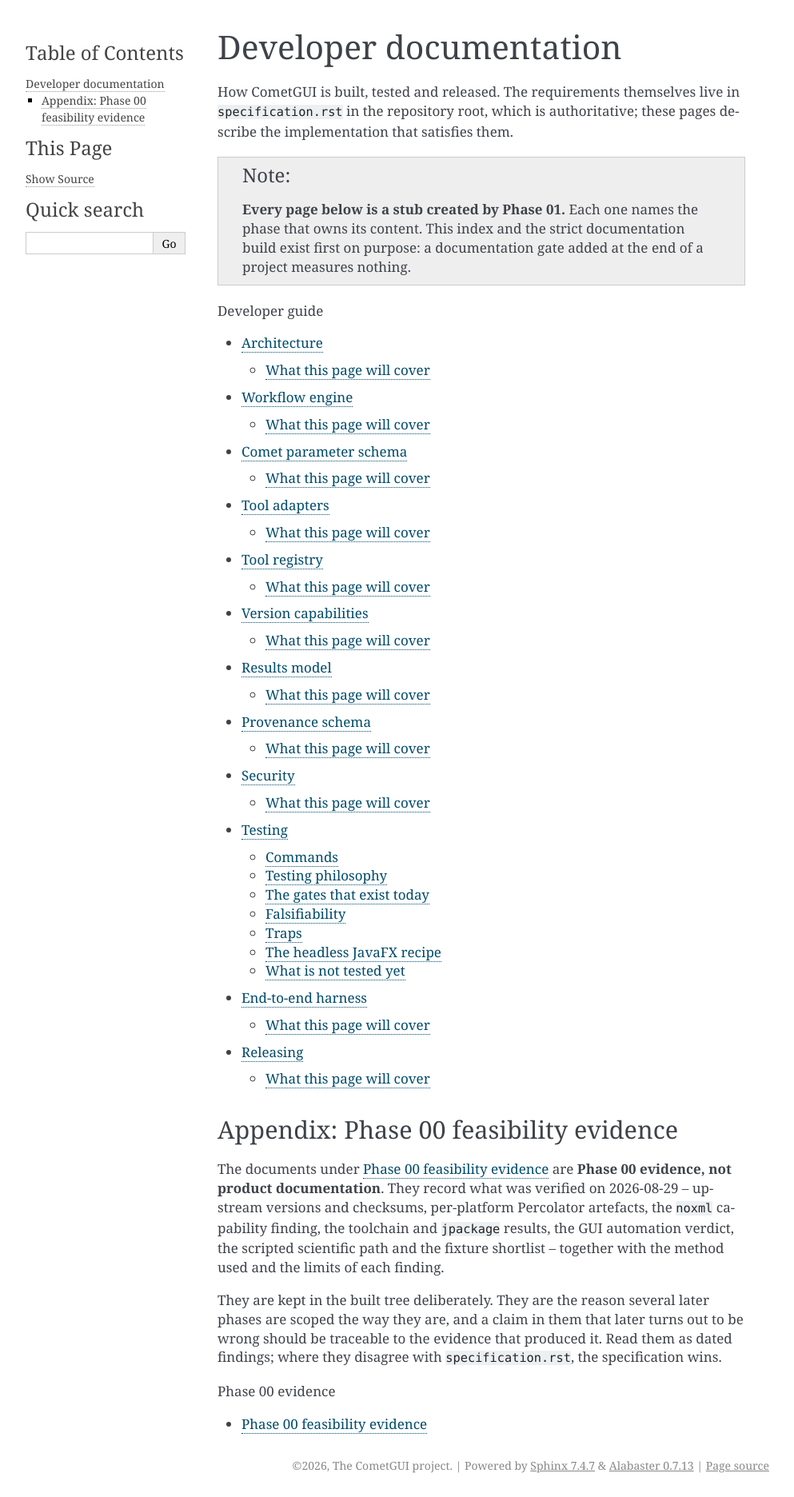
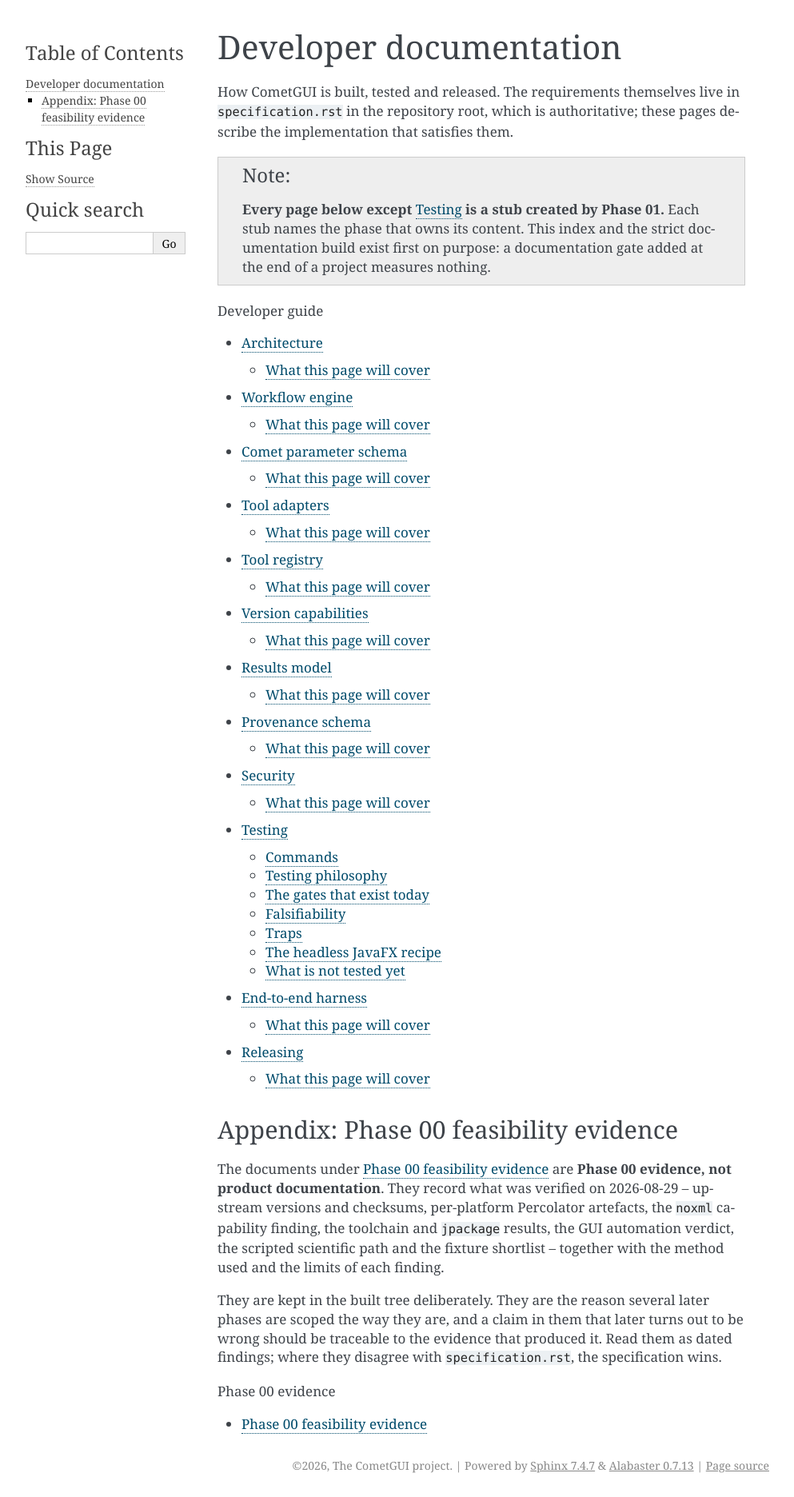
Before and after one commit to mriffle/CometGUI, a Sphinx documentation site: the page built from docs/developer/index.rst, in a window 1280 px wide. Shown: the whole page at 80% size, without its empty margins (148-1141 px from the left). Built offline with Sphinx 7.4.7, drawn with Linux system fonts in a browser that asks for light colours; pages that are not in the unit, such as notebooks, are missing from menus.

Commit message:
PHASE-01 unit 8: the developer index no longer calls testing.rst a stub
One-sentence correction made necessary by this unit: the index note claimed
every page below it was a stub, which stopped being true when
docs/developer/testing.rst was filled in.  Outside the unit's declared
ownership and flagged in its report; the alternative was to leave the
documentation tree stating something the tree contradicts.

Co-Authored-By: Claude Opus 5 (1M context) <noreply@anthropic.com>
Claude-Session: https://claude.ai/code/session_01NPUHibbWWCrgZeHNRNBRqo

```diff
--- a/docs/developer/index.rst
+++ b/docs/developer/index.rst
@@ -10,10 +10,10 @@ pages describe the implementation that satisfies them.
 
 .. note::
 
-   **Every page below is a stub created by Phase 01.** Each one names the phase
-   that owns its content. This index and the strict documentation build exist
-   first on purpose: a documentation gate added at the end of a project
-   measures nothing.
+   **Every page below except** :doc:`testing` **is a stub created by Phase
+   01.** Each stub names the phase that owns its content. This index and the
+   strict documentation build exist first on purpose: a documentation gate
+   added at the end of a project measures nothing.
 
 .. toctree::
    :maxdepth: 2
```
